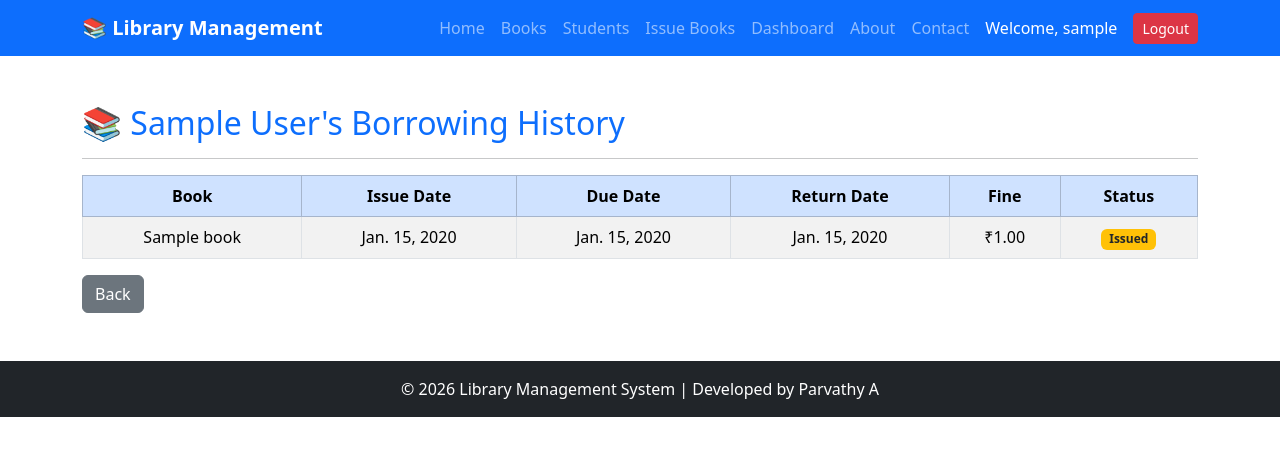
After one commit to parvathy-A2004/LibraryManagement, a Django app: page /student-history/1/ in a window 1280 px wide. The commit adds this page. Shown: the top 456 px of the page. Run offline with Django 5.2, Linux system fonts and the light colour scheme; a user stored in the database is signed in; tables that the repository leaves empty hold one stand-in row (values such as "Sample post").

Commit message:
Complete Library Management System with dashboard, student history, fine calculation, and automatic due date

```diff
--- a/library/models.py
+++ b/library/models.py
@@ -1,62 +1,61 @@
 from django.db import models
 from django.utils import timezone
+from datetime import timedelta
+
 
 class Book(models.Model):
-
     title = models.CharField(max_length=200)
-
     author = models.CharField(max_length=100)
-
     isbn = models.CharField(max_length=20)
-
     category = models.CharField(max_length=100)
-
     quantity = models.IntegerField()
-
     created_at = models.DateTimeField(auto_now_add=True)
 
     def __str__(self):
         return self.title
 
+
 class Student(models.Model):
-
     name = models.CharField(max_length=100)
-
     roll_no = models.CharField(max_length=20, unique=True)
-
     department = models.CharField(max_length=100)
-
     email = models.EmailField()
-
     phone = models.CharField(max_length=15)
-
-
     created_at = models.DateTimeField(auto_now_add=True)
 
     def __str__(self):
         return self.name
 
+
 class IssueBook(models.Model):
-
-
     STATUS_CHOICES = [
-        ('Issued', 'Issued'),
-        ('Returned', 'Returned'),
+        ("Issued", "Issued"),
+        ("Returned", "Returned"),
     ]
 
     student = models.ForeignKey(Student, on_delete=models.CASCADE)
     book = models.ForeignKey(Book, on_delete=models.CASCADE)
 
     issue_date = models.DateField(auto_now_add=True)
-    due_date = models.DateField()
-
+    due_date = models.DateField(blank=True)
     return_date = models.DateField(null=True, blank=True)
 
     status = models.CharField(
         max_length=20,
         choices=STATUS_CHOICES,
-        default='Issued'
+        default="Issued"
     )
+
+    fine = models.DecimalField(
+        max_digits=8,
+        decimal_places=2,
+        default=0
+    )
+
+    def save(self, *args, **kwargs):
+        if not self.due_date:
+            self.due_date = timezone.now().date() + timedelta(days=7)
+        super().save(*args, **kwargs)
 
     def __str__(self):
         return f"{self.student} - {self.book}"
--- a/library/urls.py
+++ b/library/urls.py
@@ -3,6 +3,9 @@ from . import views
 
 urlpatterns = [
     path('', views.home, name='home'),
+
+    path('dashboard/', views.dashboard, name='dashboard'),
+
     path('books/', views.book_list, name='book_list'),
     path('add-book/', views.add_book, name='add_book'),
     path('edit-book/<int:id>/', views.edit_book, name='edit_book'),
@@ -17,4 +20,5 @@ urlpatterns = [
     path('issue-book/', views.issue_book, name='issue_book'),
 
     path('return-book/<int:id>/', views.return_book, name='return_book'),
+    path('student-history/<int:id>/', views.student_history, name='student_history'),
 ]
--- a/library/views.py
+++ b/library/views.py
@@ -4,6 +4,9 @@ from django.db.models import Q
 from .forms import BookForm, StudentForm, IssueBookForm
 from django.contrib.auth.decorators import login_required
 from django.utils import timezone
+from datetime import date
+from datetime import timedelta
+
 
 def home(request):
     return render(request, 'home.html')
@@ -155,46 +158,51 @@ def delete_student(request, id):
 
 @login_required
 def issue_list(request):
+    issues = IssueBook.objects.all()
+    today = date.today()
 
-    issues = IssueBook.objects.all()
+    for issue in issues:
+        if issue.status == "Issued":
+            if issue.due_date < today:
+                days_overdue = (today - issue.due_date).days
+                issue.current_fine = days_overdue * 5
+            else:
+                issue.current_fine = 0
+        else:
+            # After returning, show the stored fine
+            issue.current_fine = issue.fine
 
-    return render(
-        request,
-        'issue_list.html',
-        {
-            'issues': issues
-        }
-    )
-
+    return render(request, "issue_list.html", {
+        "issues": issues,
+        "today": today,
+    })
 
 @login_required
 def issue_book(request):
-
-    if request.method == 'POST':
-
+    if request.method == "POST":
         form = IssueBookForm(request.POST)
 
         if form.is_valid():
+            issue = form.save(commit=False)
 
-            issue = form.save()
+            # Automatically set dates
+            issue.issue_date = timezone.now().date()
+            issue.due_date = timezone.now().date() + timedelta(days=7)
+            issue.status = "Issued"
 
-            # Reduce available quantity
-            issue.book.quantity -= 1
-            issue.book.save()
+            if issue.book.quantity <= 0:
+                form.add_error("book", "This book is currently not available.")
+            else:
+                issue.save()
 
-            return redirect('issue_list')
+                issue.book.quantity -= 1
+                issue.book.save()
 
+                return redirect("issue_list")
     else:
-
         form = IssueBookForm()
 
-    return render(
-        request,
-        'issue_book.html',
-        {
-            'form': form
-        }
-    )
+    return render(request, "issue_book.html", {"form": form})
 
 @login_required
 def return_book(request, id):
@@ -205,9 +213,53 @@ def return_book(request, id):
 
         issue.status = "Returned"
         issue.return_date = timezone.now().date()
+
+        # Calculate fine (₹5 per day after due date)
+        if issue.return_date > issue.due_date:
+            days_late = (issue.return_date - issue.due_date).days
+            issue.fine = days_late * 5
+        else:
+            issue.fine = 0
+
         issue.save()
 
+        # Increase available quantity
         issue.book.quantity += 1
         issue.book.save()
 
-    return redirect('issue_list')
+    return redirect("issue_list")
+
+
+@login_required
+def dashboard(request):
+
+    total_books = Book.objects.count()
+
+    total_students = Student.objects.count()
+
+    total_issued = IssueBook.objects.filter(status="Issued").count()
+
+    total_returned = IssueBook.objects.filter(status="Returned").count()
+
+    available_books = Book.objects.filter(quantity__gt=0).count()
+
+    context = {
+        "total_books": total_books,
+        "total_students": total_students,
+        "total_issued": total_issued,
+        "total_returned": total_returned,
+        "available_books": available_books,
+    }
+
+    return render(request, "dashboard.html", context)
+
+@login_required
+def student_history(request, id):
+    student = get_object_or_404(Student, id=id)
+
+    history = IssueBook.objects.filter(student=student)
+
+    return render(request, "student_history.html", {
+        "student": student,
+        "history": history,
+    })
--- a/templates/base.html
+++ b/templates/base.html
@@ -38,6 +38,9 @@
                 </li>
                 <li class="nav-item">
                     <a class="nav-link" href="{% url 'issue_list' %}">Issue Books</a>
+                </li>
+                <li class="nav-item">
+                     <a class="nav-link" href="{% url 'dashboard' %}">Dashboard</a>
                 </li>
 
                 <li class="nav-item">
--- /dev/null
+++ b/templates/student_history.html
@@ -0,0 +1,69 @@
+{% extends 'base.html' %}
+
+{% block title %}
+Student History
+{% endblock %}
+
+{% block content %}
+
+<div class="container mt-5">
+
+    <h2 class="text-primary">
+        📚 {{ student.name }}'s Borrowing History
+    </h2>
+
+    <hr>
+
+    <table class="table table-bordered table-striped text-center">
+
+        <thead class="table-primary">
+            <tr>
+                <th>Book</th>
+                <th>Issue Date</th>
+                <th>Due Date</th>
+                <th>Return Date</th>
+                <th>Fine</th>
+                <th>Status</th>
+            </tr>
+        </thead>
+
+        <tbody>
+
+        {% for issue in history %}
+
+        <tr>
+            <td>{{ issue.book.title }}</td>
+            <td>{{ issue.issue_date }}</td>
+            <td>{{ issue.due_date }}</td>
+            <td>{{ issue.return_date|default:"-" }}</td>
+            <td>₹{{ issue.fine }}</td>
+
+            <td>
+                {% if issue.status == "Returned" %}
+                    <span class="badge bg-success">Returned</span>
+                {% else %}
+                    <span class="badge bg-warning text-dark">Issued</span>
+                {% endif %}
+            </td>
+
+        </tr>
+
+        {% empty %}
+
+        <tr>
+            <td colspan="6">No borrowing history found.</td>
+        </tr>
+
+        {% endfor %}
+
+        </tbody>
+
+    </table>
+
+    <a href="{% url 'student_list' %}" class="btn btn-secondary">
+        Back
+    </a>
+
+</div>
+
+{% endblock %}
```
Also changed, not shown: library/forms.py (+7 -6 lines), templates/dashboard.html (added, +67 -0 lines), templates/issue_list.html (+61 -17 lines), templates/student_list.html (+11 -9 lines), library/migrations/0005_issuebook_fine.py (added), library/migrations/0006_alter_issuebook_due_date.py (added).
